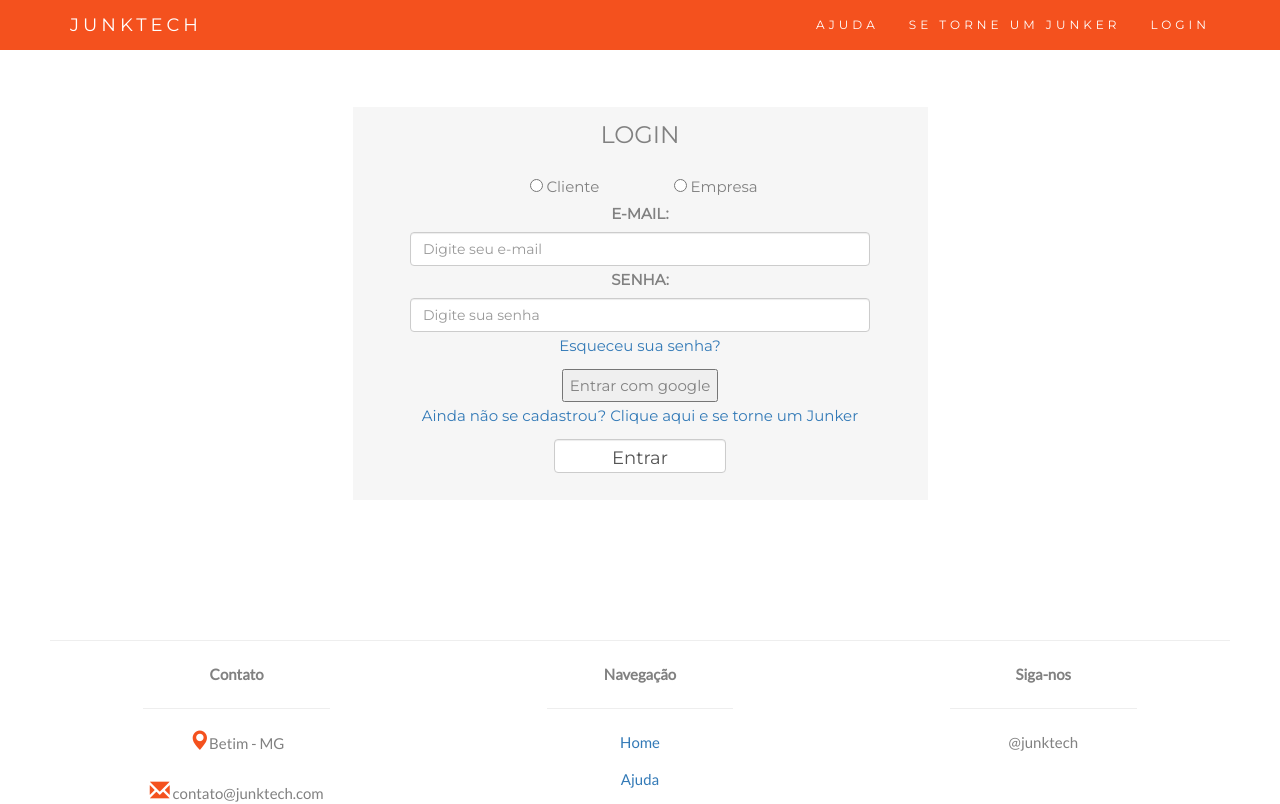
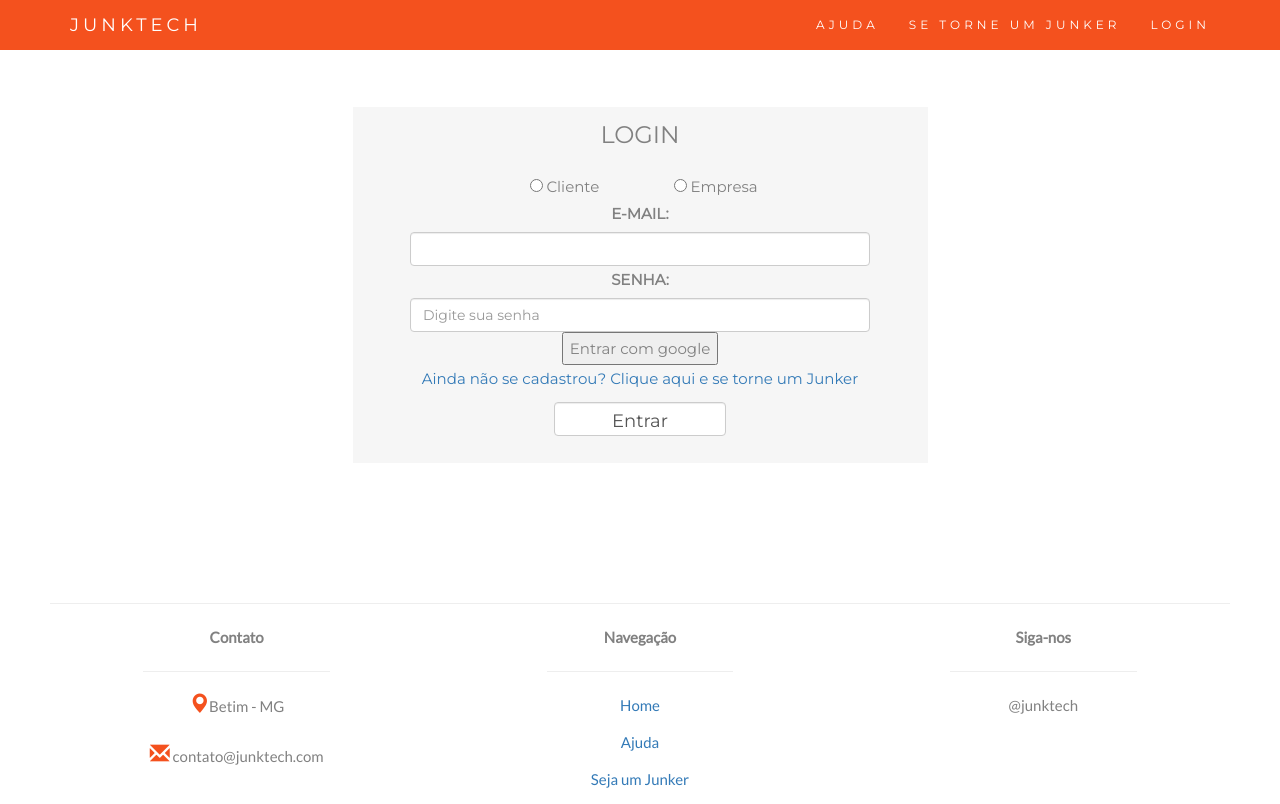
Before and after one commit to artbatistat/JunkTech, a React (Create React App) app: page /Login in a window 1280 px wide. Shown: the top 804 px of the page. Built offline with nearby package versions, Linux system fonts and the light colour scheme.

Commit message:
12/11 login: Google,email

```diff
--- a/src/contexts/authGoogle.js
+++ b/src/contexts/authGoogle.js
@@ -1,4 +1,4 @@
-import { getAuth, signInWithPopup, GoogleAuthProvider } from "firebase/auth";
+import { getAuth, signInWithPopup, GoogleAuthProvider} from "firebase/auth";
 import { app } from "../services/firebaseConfig"
 import { createContext, useEffect, useState } from "react";
 
--- a/src/pages/Login/index.js
+++ b/src/pages/Login/index.js
@@ -1,10 +1,15 @@
-import { useContext } from "react";
+import { useContext, useRef,useState } from "react";
 import { Navigate } from "react-router-dom";
 import PageFooter from "../../layout/PageFooter";
 import PageNavegation from "../../layout/PageNavegation";
 import { AuthGoogleContext } from "../../contexts/authGoogle";
+import { EmailAuthCredential, EmailAuthProvider, signInWithEmailAndPassword,getAuth } from "firebase/auth";
+import {auth} from "../../services/firebaseConfig"
 
+const EMAIL_REGEX = /^[\w\.-]+@[a-zA-Z\d\.-]+\.[a-zA-Z]{2,}$/;
+const PWD_REGEX = /^(?=.*[a-z])(?=.*[A-Z])(?=.*[0-9])(?=.*[!@#$%]).{8,24}$/;
 
+const provider = new EmailAuthProvider();
 
 export const Login = () => {
 
@@ -12,6 +17,48 @@ export const Login = () => {
 
     async function loginGoogle(){
        await signInGoogle();
+    }
+
+    const errRef = useRef();
+    const emailRef = useRef();
+
+    const [email, setEmail] = useState('');
+    const [validName, setValidName] = useState(false);
+    const [emailFocus, setEmailFocus] = useState(false);
+
+    const [pwd, setPwd] = useState('');
+    const [validPwd, setValidPwd] = useState(false);
+    const [pwdFocus, setPwdFocus] = useState(false);
+
+    const [errMsg, setErrMsg] = useState('');
+    const handleSubmit = async (e) => {
+        e.preventDefault();
+        const v1 = EMAIL_REGEX.test(email);
+        const v2 = PWD_REGEX.test(pwd);
+        if(!v1 || !v2){
+            setErrMsg("Invalid Entry");
+            return;
+        }
+        try {
+
+            await signInWithEmailAndPassword(auth,email,pwd)
+            console.log("Login successfully")
+            signInWithEmailAndPassword(auth, email, pwd)
+              .then((userCredential) => {
+                // Signed in
+                const user = userCredential.user;
+                const jsonString = JSON.stringify(user);
+                const userLogged = JSON.parse(jsonString)
+                console.log(userLogged)
+              })
+              .catch((error) => {
+                const errorCode = error.code;
+                const errorMessage = error.message;
+              });
+
+        }catch (err){
+            console.log(err)
+        }
     }
 
     if(!signed){
@@ -29,14 +76,32 @@ export const Login = () => {
                                 <div class="col-sm-3"><input type="radio"/> Cliente</div>
                                 <div class="col-sm-3"><input type="radio"/> Empresa</div>
                             </div>
-                            <label>E-MAIL:</label>
-                            <input type="email" placeholder="Digite seu e-mail" class="form-control login-input"/>
-                            <label>SENHA:</label>
-                            <input type="password" placeholder="Digite sua senha" class="form-control login-input"/>
-                            <a href="#"><p>Esqueceu sua senha?</p></a>
+                            <form onSubmit={handleSubmit}>
+                            <label htmlFor="email">E-MAIL:</label>
+                                <input
+                                    type="email"
+                                    id="email"
+                                    class="form-control login-input"
+                                    ref={emailRef}
+                                    autoComplete="off"
+                                    onChange={(e) => setEmail(e.target.value)}
+                                    required
+                                    aria-invalid={validName ? "false" : "true"}
+                                    />
+                            <label htmlFor="password">SENHA:</label>
+                                <input
+                                    type="password"
+                                    id="password"
+                                    placeholder="Digite sua senha"
+                                    class="form-control login-input"
+                                    onChange={(e) => setPwd(e.target.value)}
+                                    required
+                                    aria-invalid={validPwd ? "false" : "true"}
+                                />
                             <button onClick={loginGoogle} className="signInGoogle">Entrar com google</button>
                             <a href="register"><p>Ainda não se cadastrou? Clique aqui e se torne um Junker</p></a>
                             <button type="submit" class="form-control login-button">Entrar</button><br/>
+                            </form>
                         </div>
                     </div>
                     <div class="col-sm-3"></div>
--- a/src/pages/Register/index.js
+++ b/src/pages/Register/index.js
@@ -3,11 +3,12 @@ import PageNavegation from "../../layout/PageNavegation";
 import { useRef,useState,useEffect } from "react";
 import { faCheck,faTimes, faInfoCircle} from "@fortawesome/free-solid-svg-icons";
 import { FontAwesomeIcon } from "@fortawesome/react-fontawesome";
-import axios from '../../api/axios';
+import {auth} from "../../services/firebaseConfig"
+import { createUserWithEmailAndPassword } from "firebase/auth";
 
 
 
-const USER_REGEX = /^[a-zA-Z][a-zA-Z0-9-_]{3,23}$/;
+const EMAIL_REGEX = /^[\w\.-]+@[a-zA-Z\d\.-]+\.[a-zA-Z]{2,}$/;
 const PWD_REGEX = /^(?=.*[a-z])(?=.*[A-Z])(?=.*[0-9])(?=.*[!@#$%]).{8,24}$/;
 const REGISTER_URL = '/register';
 
@@ -15,11 +16,11 @@ const REGISTER_URL = '/register';
 export const Register = () => {
 
     const errRef = useRef();
-    const userRef = useRef();
+    const emailRef = useRef();
 
-    const [user, setUser] = useState('');
+    const [email, setEmail] = useState('');
     const [validName, setValidName] = useState(false);
-    const [userFocus, setUserFocus] = useState(false);
+    const [emailFocus, setEmailFocus] = useState(false);
 
     const [pwd, setPwd] = useState('');
     const [validPwd, setValidPwd] = useState(false);
@@ -33,15 +34,15 @@ export const Register = () => {
     const [success, setSuccess] = useState(false);
 
     useEffect(() => {
-        userRef.current.focus();
+        emailRef.current.focus();
     },[])
 
     useEffect(() => {
-        const result = USER_REGEX.test(user);
+        const result = EMAIL_REGEX.test(email);
         console.log(result);
-        console.log(user);
+        console.log(email);
         setValidName(result);
-    },[user])
+    },[email])
 
     useEffect(() =>{
         const result = PWD_REGEX.test(pwd);
@@ -54,37 +55,23 @@ export const Register = () => {
 
     useEffect(() => {
         setErrMsg('');
-    },[user,pwd,matchPwd])
+    },[email,pwd,matchPwd])
 
     const handleSubmit = async (e) => {
         e.preventDefault();
-        const v1 = USER_REGEX.test(user);
+        const v1 = EMAIL_REGEX.test(email);
         const v2 = PWD_REGEX.test(pwd);
         if(!v1 || !v2){
             setErrMsg("Invalid Entry");
             return;
         }
         try {
-            const response = await axios.post(REGISTER_URL,
-                JSON.stringify({user,pwd}),
-            {
-                headers: {'Content-Type' : 'application/json'},
-                withCredentials: true
-            }
-        );
-        console.log(response.data);
-        console.log(response.accessToken);
-        console.log(JSON.stringify(response))
-        setSuccess(true);
+
+            await createUserWithEmailAndPassword(auth,email,pwd)
+            console.log("Account created")
+
         }catch (err){
-            if(!err?.response){
-                setErrMsg('No server response');
-            }else if(err.response?.status === 409){
-                setErrMsg('Usuário já existe');
-            }else{
-                setErrMsg('Registration Failed');
-            }
-            errRef.current.focus();
+            console.log(err)
         }
     }
 
@@ -115,29 +102,29 @@ export const Register = () => {
                             <div class="col-sm-3"></div>
                         </div>
                         <div class="row">
-                                <label htmlFor="username">
-                                    USUÁRIO:
+                                <label htmlFor="email">
+                                    E-MAIL:
                                     <span className={validName ? "valid" : "hide"}>
                                         <FontAwesomeIcon icon={faCheck}/>
                                     </span>
-                                    <span className={validName || !user ? "hide" : "invalid"}>
+                                    <span className={validName || !email ? "hide" : "invalid"}>
                                         <FontAwesomeIcon icon={faTimes}/>
                                     </span>
                                 </label>
                                 <input
-                                    type="text"
-                                    id="username"
+                                    type="email"
+                                    id="email"
                                     class="form-control login-input"
-                                    ref={userRef}
+                                    ref={emailRef}
                                     autoComplete="off"
-                                    onChange={(e) => setUser(e.target.value)}
+                                    onChange={(e) => setEmail(e.target.value)}
                                     required
                                     aria-invalid={validName ? "false" : "true"}
                                     aria-describedby="uidnote"
-                                    onFocus={() => setUserFocus(true)}
-                                    onBlur={() => setUserFocus(false)}
+                                    onFocus={() => setEmailFocus(true)}
+                                    onBlur={() => setEmailFocus(false)}
                                     />
-                                <p id="uidnote" className={userFocus && user && !validName ? "instructions" : "offscreen"}>
+                                <p id="uidnote" className={emailFocus && email && !validName ? "instructions" : "offscreen"}>
                                     <FontAwesomeIcon icon={faInfoCircle} />
                                     Precisa conter de 4 à 24 caracteres. <br/>
                                     Deve começar com uma letra. <br/>
@@ -206,7 +193,7 @@ export const Register = () => {
                                 </p>
                                 <br/>
 
-                                <button disabled={!validName || !validPwd || !validMatch ? true : false }>
+                                <button disabled={!validName || !validPwd || !validMatch ? true : false } type="submit">
                                     Registrar
                                 </button>
 
--- a/src/services/firebaseConfig.js
+++ b/src/services/firebaseConfig.js
@@ -1,4 +1,5 @@
 import { initializeApp } from "firebase/app";
+import {getAuth} from "firebase/auth"
 
 const firebaseConfig = {
   apiKey: "AIzaSyA_gsAILy8LpdV-8znEelutAXi35va2HCs",
@@ -11,3 +12,4 @@ const firebaseConfig = {
 };
 
 export const app = initializeApp(firebaseConfig);
+export const auth = getAuth(app)
```
